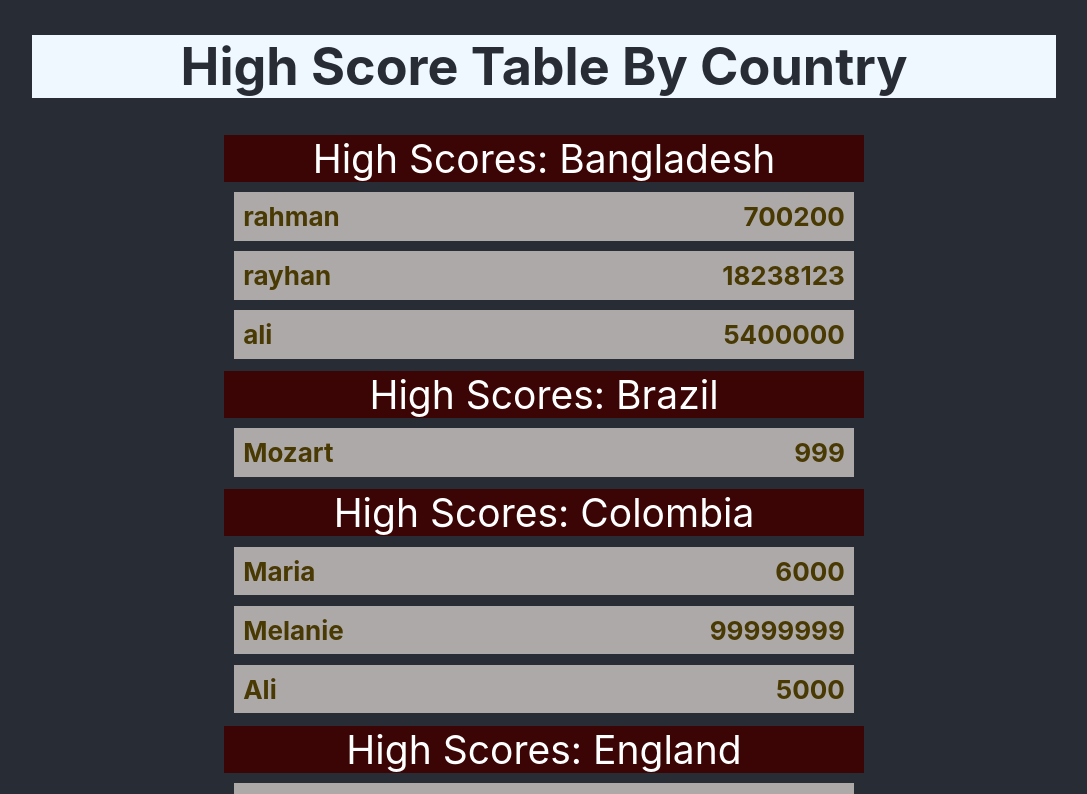
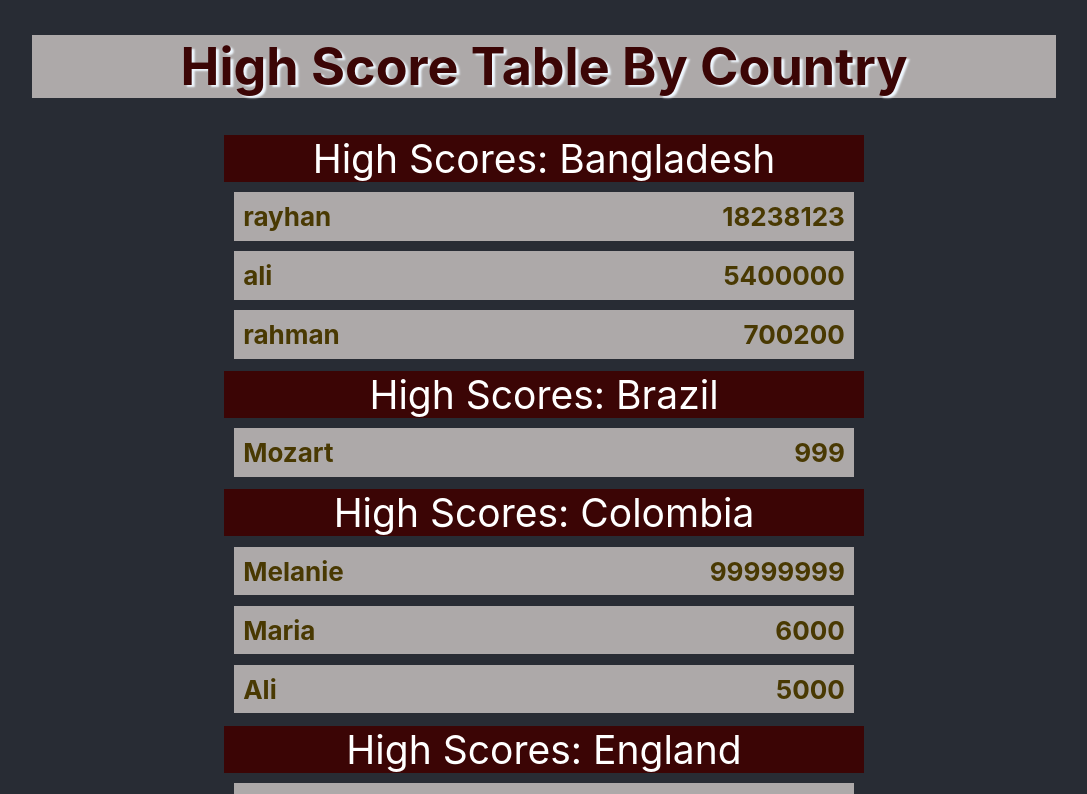
Before and after one commit to Know-Thyself/high-scores-react, a React (Create React App) app: page / in a window 1280 px wide. Shown: the top 794 px of the page, without its empty margins (96-1183 px from the left). Built offline with nearby package versions, Linux system fonts and the light colour scheme.

Commit message:
Completed level 3 - scores are numerically sorted in a descending order

```diff
--- a/src/App.css
+++ b/src/App.css
@@ -4,10 +4,11 @@
 }
 
 .header {
-  background-color: aliceblue;
+  background-color: rgb(173, 169, 169);
   padding: auto;
-  color: #282c34;
+  color: rgb(59, 5, 5);
   width: 80vw;
+  text-shadow: 3px 2px 2px aliceblue;
 }
 
 .country-headers {
--- a/src/HighScoreTable.js
+++ b/src/HighScoreTable.js
@@ -4,8 +4,19 @@ const HighScoreTable = (props) => {
     const countryNames = props.country.sort((a,b)=> {
         let a1 = a.name.toLowerCase();
         let b1 = b.name.toLowerCase();
-        return a1 < b1 ? -1: a1 > b1 ? 1:0;
-    })
+        return a1 < b1 ? -1 : a1 > b1 ? 1 : 0;
+    });
+
+    countryNames.map(highest => {
+        return highest.scores.sort((a, b) => {
+            if (a.s > b.s) {
+                return -1;
+            } else {
+                return 1;
+            }
+        });
+    });
+
     return (
         <table className="table">
             {countryNames.map(header => (
@@ -18,12 +29,12 @@ const HighScoreTable = (props) => {
                                 <th>{hero.n}</th>
                                 <th>{hero.s}</th>
                             </tr>
-                        )
+                        );
                     })}
                 </thead>
             ))}
         </table>
-    )
+    );
 }
 
 export default HighScoreTable;
```
